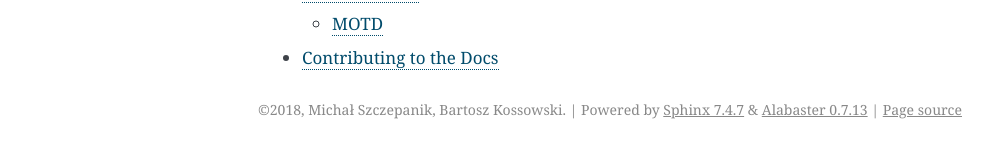
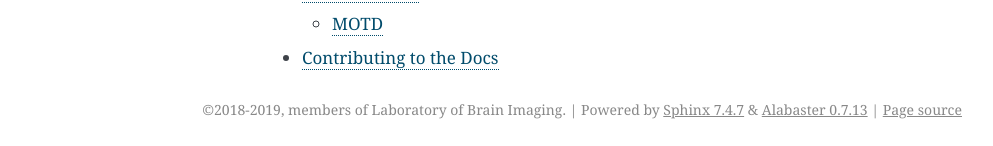
Before and after one commit to nencki-lobi/lobi-inhouse, a Sphinx documentation site: the page built from docs/index.rst, in a window 1280 px wide. Shown: the part 1136-1282 px from the top of the page, without its empty margins (148-1141 px from the left). Built offline with Sphinx 7.4.7, drawn with Linux system fonts in a browser that asks for light colours.

Commit message:
Update conf.py
Update copyright notice & authors

```diff
--- a/docs/conf.py
+++ b/docs/conf.py
@@ -20,8 +20,8 @@
 # -- Project information -----------------------------------------------------
 
 project = 'LOBI inhouse resources'
-copyright = '2018, Michał Szczepanik, Bartosz Kossowski'
-author = 'Michał Szczepanik, Bartosz Kossowski'
+copyright = '2018-2019, members of Laboratory of Brain Imaging'
+author = 'Michał Szczepanik, Bartosz Kossowski, Malwina Molendowska'
 
 # The short X.Y version
 version = ''
```
